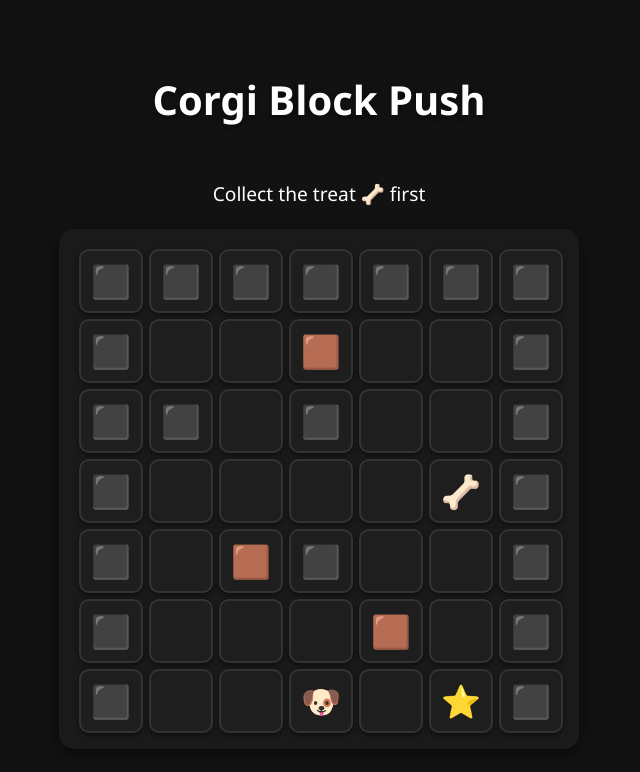
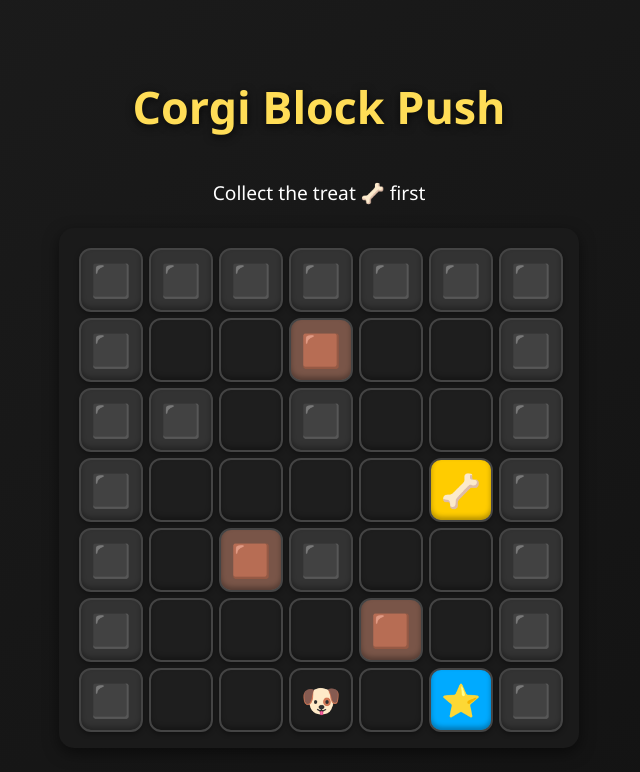
Before and after one commit to brendanbobryk/corgi-block-push, a React (Vite) app in the folder corgi-block-push/: page / in a window 1280 px wide. Shown: the top 772 px of the page, without its empty margins (321-961 px from the left). Built offline with nearby package versions, Linux system fonts and the light colour scheme.

Commit message:
UX design updates

```diff
--- a/corgi-block-push/src/App.css
+++ b/corgi-block-push/src/App.css
@@ -2,7 +2,7 @@ body {
   margin: 0;
   padding: 0;
   font-family: "Segoe UI", Roboto, sans-serif;
-  background-color: #121212;
+  background: linear-gradient(145deg, #1c1c1c, #121212);
   color: #f0f0f0;
   display: flex;
   justify-content: center;
@@ -19,7 +19,27 @@ body {
 }
 
 .App h1 {
-  font-size: 2.5rem;
-  color: #fff;
-  text-shadow: 0 2px 6px rgba(0, 0, 0, 0.5);
+  font-size: 2.8rem;
+  color: #ffdd57;
+  text-shadow: 0 2px 8px rgba(0, 0, 0, 0.7);
+  margin-bottom: 1rem;
 }
+
+.status {
+  font-size: 1.3rem;
+  color: #ffffff;
+  text-shadow: 0 1px 3px rgba(0,0,0,0.5);
+}
+
+.win-message {
+  font-size: 2.2rem;
+  color: #00ff99;
+  text-shadow: 0 2px 6px rgba(0,0,0,0.7);
+  animation: pop 0.5s ease-in-out;
+}
+
+@keyframes pop {
+  0% { transform: scale(0.5); opacity: 0; }
+  60% { transform: scale(1.2); opacity: 1; }
+  100% { transform: scale(1); opacity: 1; }
+}
--- a/corgi-block-push/src/components/Cell.jsx
+++ b/corgi-block-push/src/components/Cell.jsx
@@ -2,6 +2,13 @@ import React from "react";
 import { EMOJIS } from "./constants";
 
 const Cell = ({ content }) => {
+  // Determine background color
+  let bgColor = "#1e1e1e"; // default
+  if (content.some(obj => obj.properties.includes("WALL"))) bgColor = "#333";
+  if (content.some(obj => obj.properties.includes("PUSH"))) bgColor = "#795548";
+  if (content.some(obj => obj.properties.includes("COLLECTIBLE"))) bgColor = "#ffcc00";
+  if (content.some(obj => obj.properties.includes("WIN"))) bgColor = "#00aaff";
+
   return (
     <div
       style={{
@@ -10,14 +17,14 @@ const Cell = ({ content }) => {
         display: "flex",
         alignItems: "center",
         justifyContent: "center",
-        borderRadius: "10px",
-        border: "2px solid #333",
-        backgroundColor: "#1e1e1e",
-        boxShadow: "0 2px 5px rgba(0,0,0,0.5)",
+        borderRadius: "12px",
+        border: "2px solid #444",
+        backgroundColor: bgColor,
+        boxShadow: "inset 0 -3px 5px rgba(0,0,0,0.3), 0 2px 5px rgba(0,0,0,0.4)",
         fontSize: "2rem",
         transition: "all 0.2s ease",
         userSelect: "none",
-        cursor: "default",
+        cursor: content.some(obj => obj.properties.includes("YOU")) ? "grab" : "default",
       }}
     >
       {content.map((obj, idx) => EMOJIS[obj.type] || "")}
```
